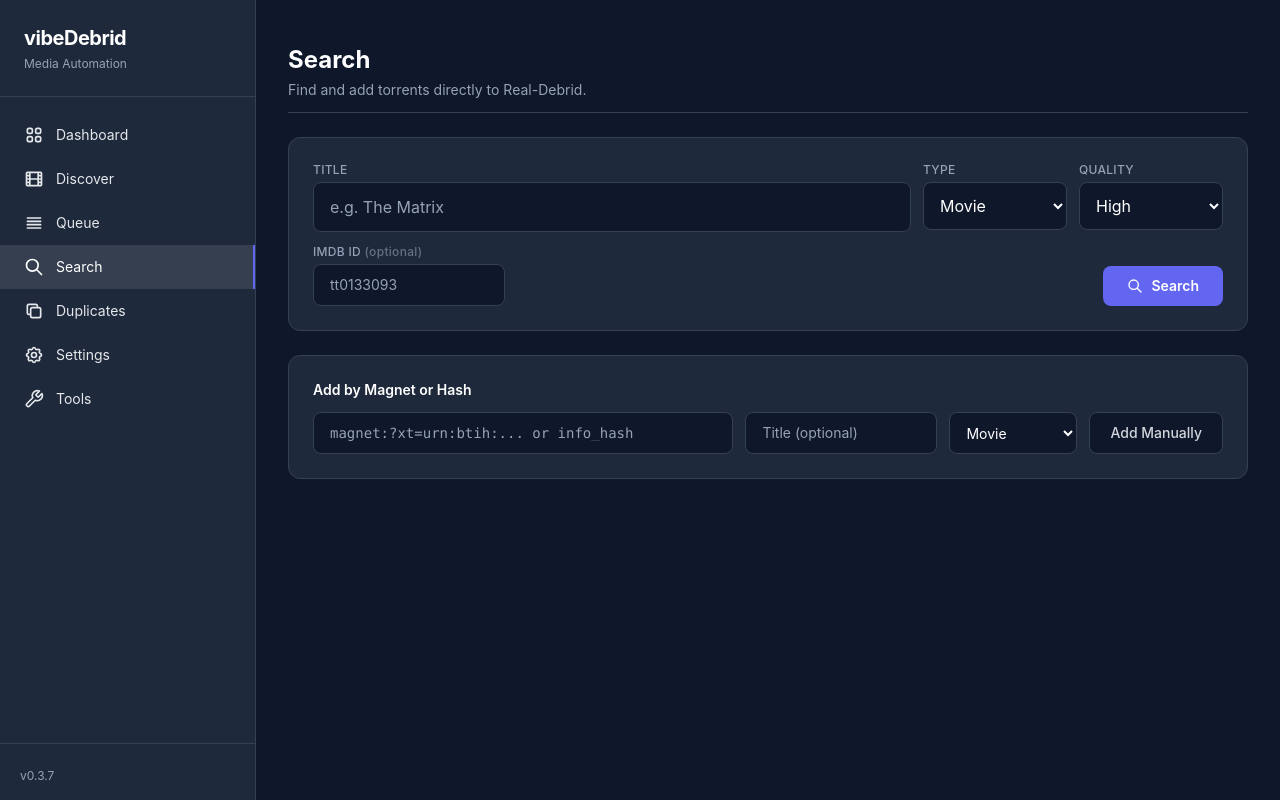
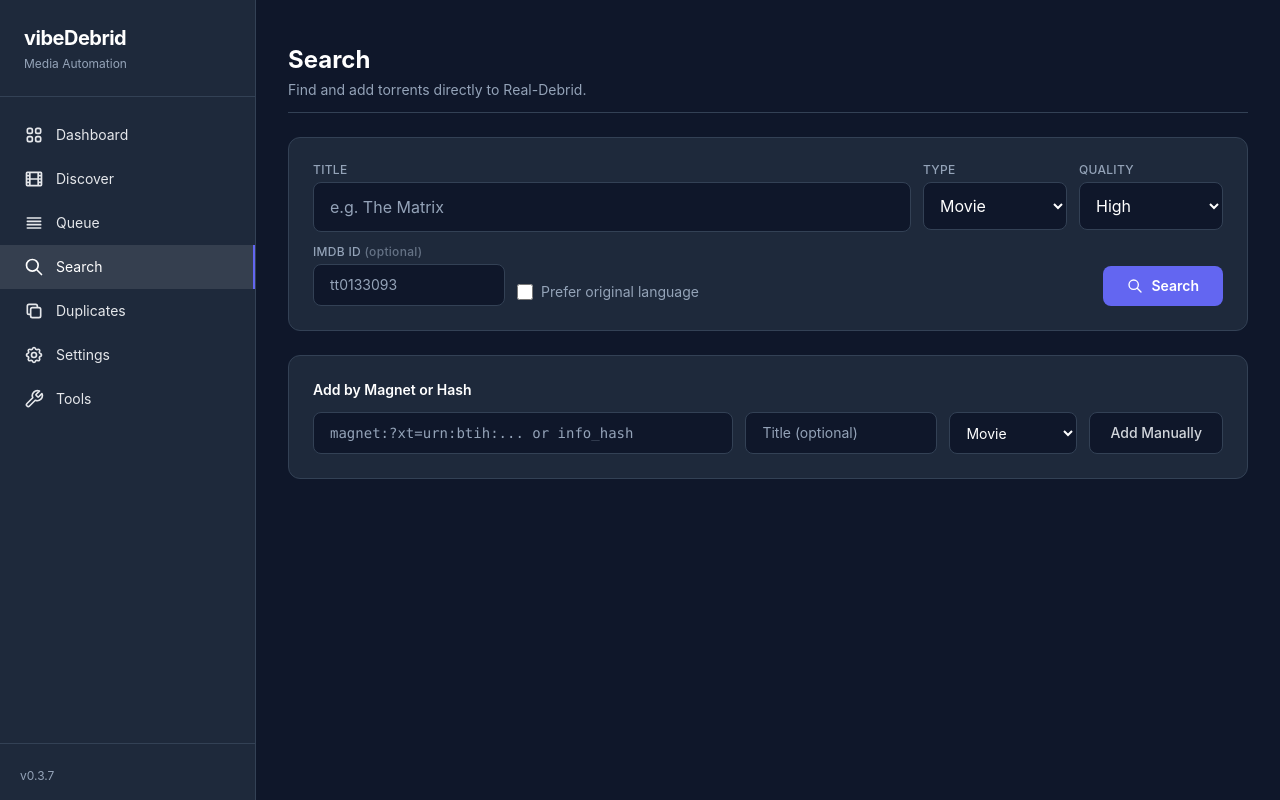
Before and after one commit to vibeMonarch/vibeDebrid, a FastAPI app: page /search in a window 1280 px wide. Run offline with FastAPI, Linux system fonts and the light colour scheme; data that the repository does not hold is empty; some libraries are stand-ins or nearby versions.

Commit message:
Add 'Prefer original language' checkbox to search page
- Checkbox on search form, sends original_language from TMDB when checked
- Backend filter_and_rank receives it for original_language scoring bonus
- Only activates when TMDB auto-resolve succeeds (provides the language code)

Co-Authored-By: Claude Opus 4.6 (1M context) <noreply@anthropic.com>

```diff
--- a/src/static/js/search.js
+++ b/src/static/js/search.js
@@ -90,6 +90,8 @@ window.handleSearch = async function(event) {
   const discoverTmdbId = window._discoverTmdbId;
   window._discoverTmdbId = null;
 
+  const preferOrigLang = document.getElementById('prefer_original_language').checked;
+
   const payload = {
     query:           query,
     imdb_id:         imdbId || null,
@@ -98,6 +100,7 @@ window.handleSearch = async function(event) {
     season:          season  ? parseInt(season,  10) : null,
     episode:         episode ? parseInt(episode, 10) : null,
     quality_profile: document.getElementById('quality_profile').value,
+    _prefer_original_language: preferOrigLang,
   };
 
   // Auto-resolve IMDB ID from TMDB if not provided
@@ -132,12 +135,15 @@ window.handleSearch = async function(event) {
               bestMatch = item;
             }
           }
-          // Store tmdb_id, year, canonical title, and original_language from the best match
+          // Store tmdb_id, year, canonical title from the best match
           payload.tmdb_id = bestMatch.tmdb_id || null;
           const rawDate = bestMatch.release_date || bestMatch.first_air_date || '';
           payload.year = rawDate.length >= 4 ? parseInt(rawDate.substring(0, 4), 10) : null;
           payload.tmdb_title = bestMatch.title || bestMatch.name || null;
-          payload.original_language = bestMatch.original_language || null;
+          // Only send original_language when the user opted in via checkbox
+          if (payload._prefer_original_language && bestMatch.original_language) {
+            payload.original_language = bestMatch.original_language;
+          }
 
           const resolveResp = await fetch('/api/discover/resolve/' + encodeURIComponent(tmdbMediaType) + '/' + encodeURIComponent(bestMatch.tmdb_id));
           if (resolveResp.ok) {
@@ -158,6 +164,7 @@ window.handleSearch = async function(event) {
     }
   }
 
+  delete payload._prefer_original_language;  // internal flag, don't send to API
   _lastSearchPayload = payload;
   setSearchLoading(true);
 
--- a/src/templates/search.html
+++ b/src/templates/search.html
@@ -142,6 +142,18 @@
           </div>
         </div>
 
+        <!-- Prefer original language -->
+        <div class="flex items-end pb-1">
+          <label class="inline-flex items-center gap-2 cursor-pointer select-none">
+            <input
+              id="prefer_original_language"
+              type="checkbox"
+              class="w-4 h-4 rounded border-vd-border bg-vd-bg text-vd-accent focus:ring-vd-accent focus:ring-offset-0"
+            >
+            <span class="text-sm text-vd-muted whitespace-nowrap">Prefer original language</span>
+          </label>
+        </div>
+
         <!-- Spacer + search button pushed right -->
         <div class="flex-1 flex items-end justify-end">
           <button
```
